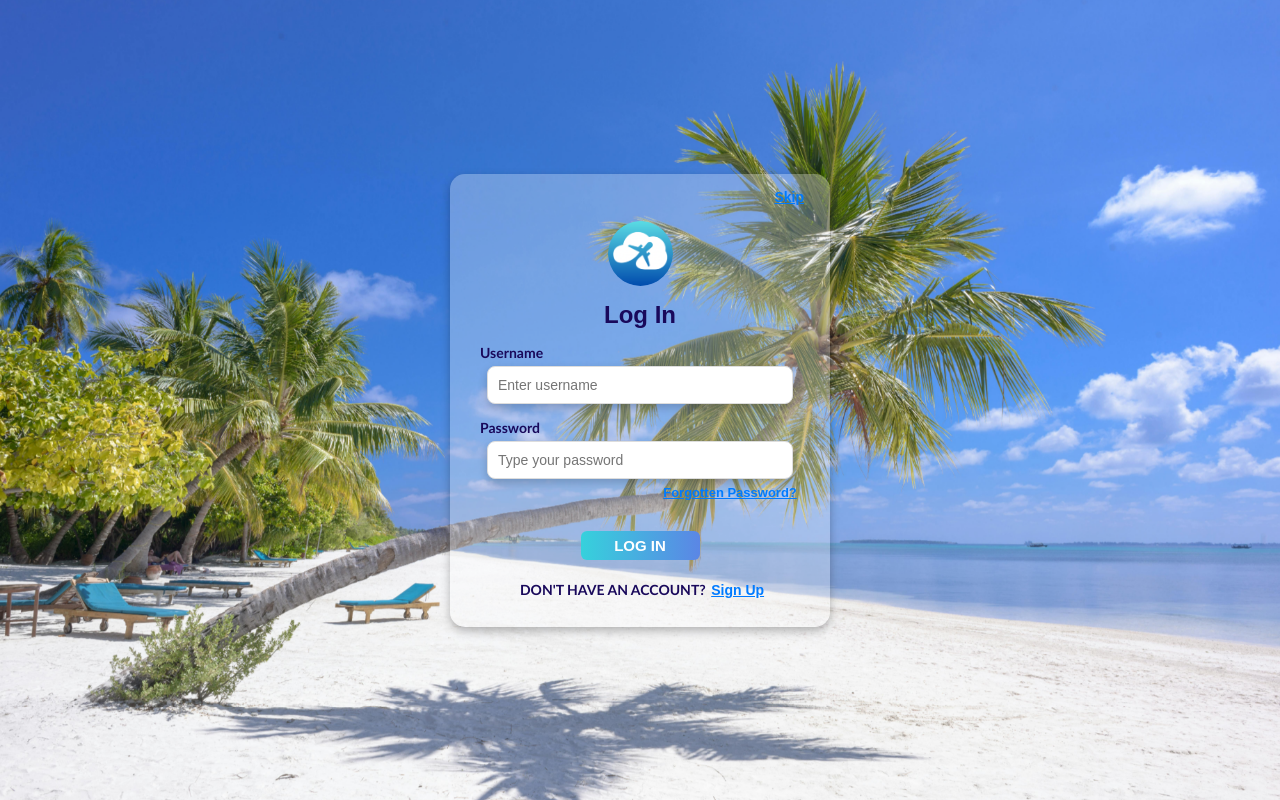
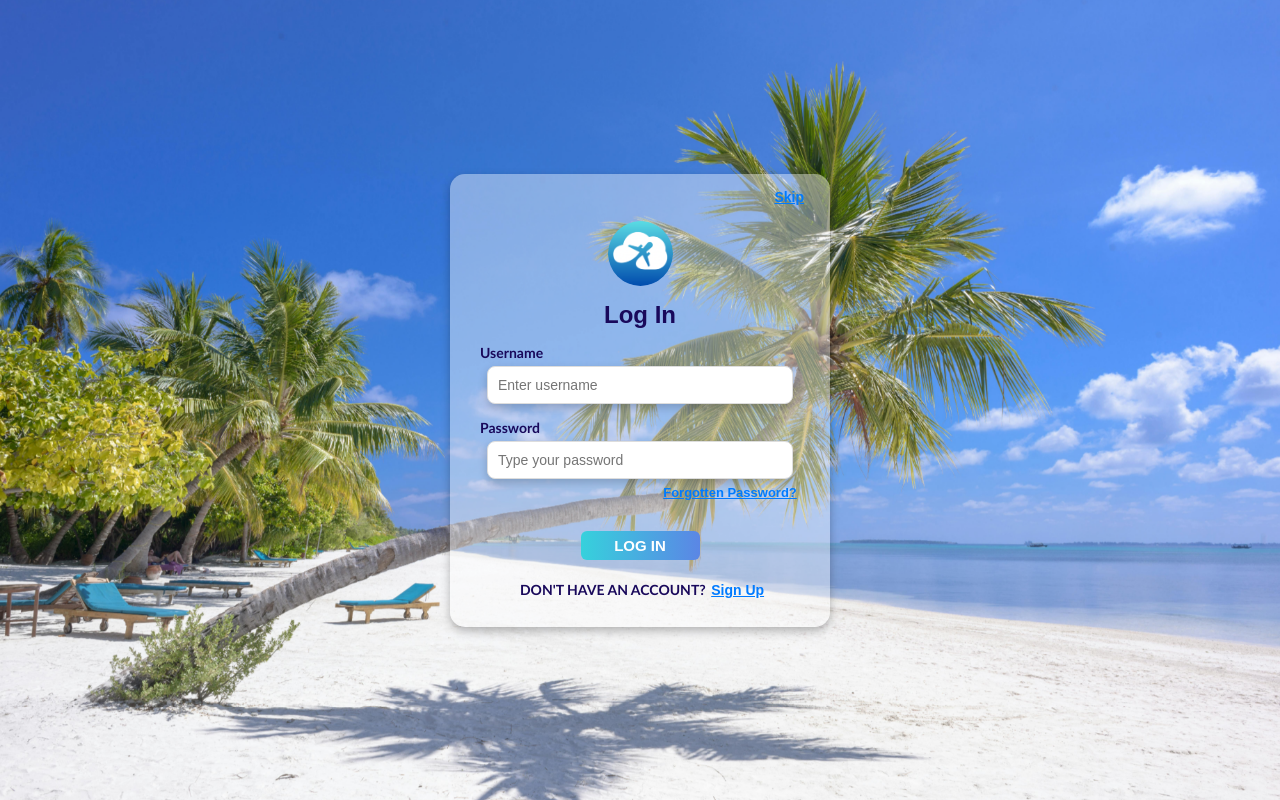
Before and after one commit to NorIslam04/VAMOS, a Django app: page /usr/login in a window 1280 px wide. Run offline with Django 5.2, Linux system fonts and the light colour scheme.

Commit message:
change color container login-signin

```diff
--- a/VAMOS/static/css/usr/login.css
+++ b/VAMOS/static/css/usr/login.css
@@ -23,7 +23,7 @@ body {
   }
 
   .container {
-    background-color: rgba(255, 255, 255, 0.281); /* Transparence légère */
+    background-color: rgba(255, 255, 255, 0.400); /* Transparence légère */
     width: 340px;
     padding: 20px;
     border-radius: 15px;
--- a/VAMOS/static/css/usr/signin.css
+++ b/VAMOS/static/css/usr/signin.css
@@ -24,7 +24,7 @@ body {
   }
 
   .container {
-    background-color: rgba(255, 255, 255, 0.281); /* Transparence légère */
+    background-color: rgba(255, 255, 255, 0.400); /* Transparence légère */
     width: 340px;
     padding: 20px;
     border-radius: 15px;
--- a/static/css/usr/login.css
+++ b/static/css/usr/login.css
@@ -23,7 +23,7 @@ body {
   }
 
   .container {
-    background-color: rgba(255, 255, 255, 0.281); /* Transparence légère */
+    background-color: rgba(255, 255, 255, 0.400); /* Transparence légère */
     width: 340px;
     padding: 20px;
     border-radius: 15px;
--- a/static/css/usr/signin.css
+++ b/static/css/usr/signin.css
@@ -24,7 +24,7 @@ body {
   }
 
   .container {
-    background-color: rgba(255, 255, 255, 0.281); /* Transparence légère */
+    background-color: rgba(255, 255, 255, 0.400); /* Transparence légère */
     width: 340px;
     padding: 20px;
     border-radius: 15px;
```
Also changed, not shown: db.sqlite3.
